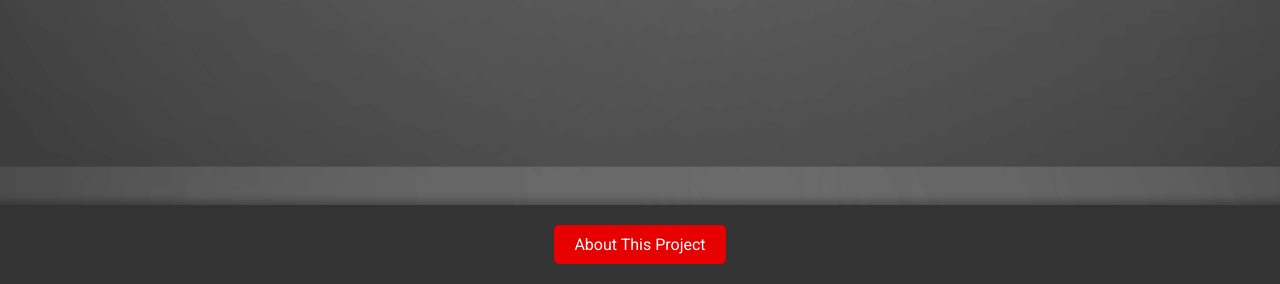
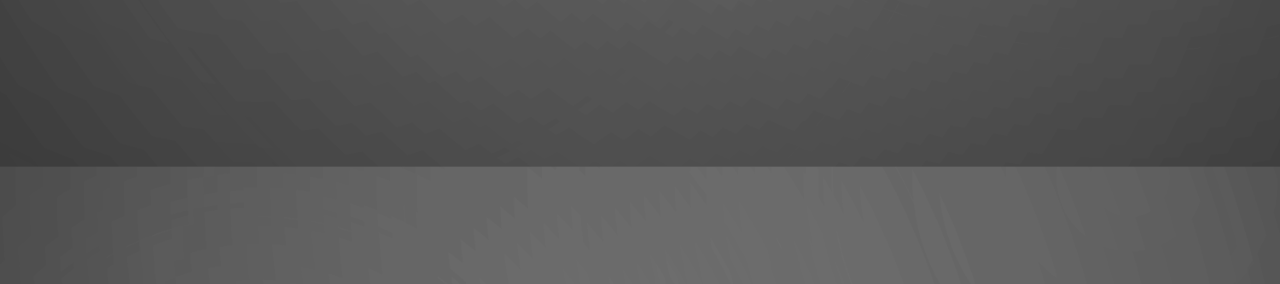
Before and after one commit to yassirboudir/ConfiG-Commander, a Flask app: page /login in a window 1280 px wide. Shown: the part 516-800 px from the top of the page. Run offline with Flask 3, Linux system fonts and the light colour scheme.

Commit message:
another changes

```diff
--- a/templates/home.html
+++ b/templates/home.html
@@ -42,7 +42,9 @@
             </div>
         </div>
     </div>
-
+    <footer>
+        <a href="{{ url_for('about') }}" class="about-button">About This Project</a>
+    </footer>
     <div class="logout-container">
         <a href="{{ url_for('logout') }}" class="logout-button">Logout</a>
     </div>
--- a/templates/login.html
+++ b/templates/login.html
@@ -40,8 +40,6 @@
             </form>
         </div>
     </div>
-    <footer>
-        <a href="{{ url_for('about') }}" class="about-button">About This Project</a>
-    </footer>
+
 </body>
 </html>
```
